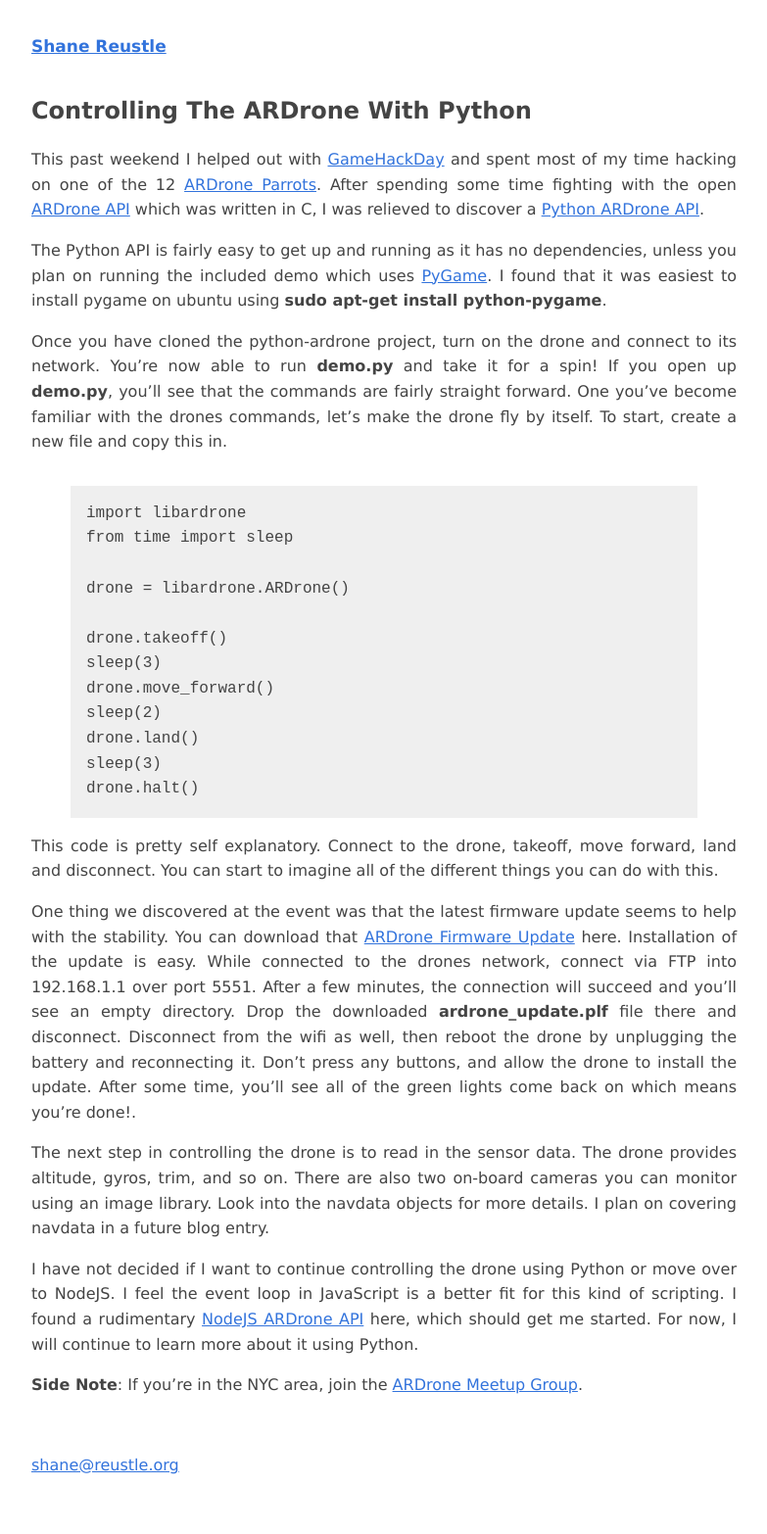
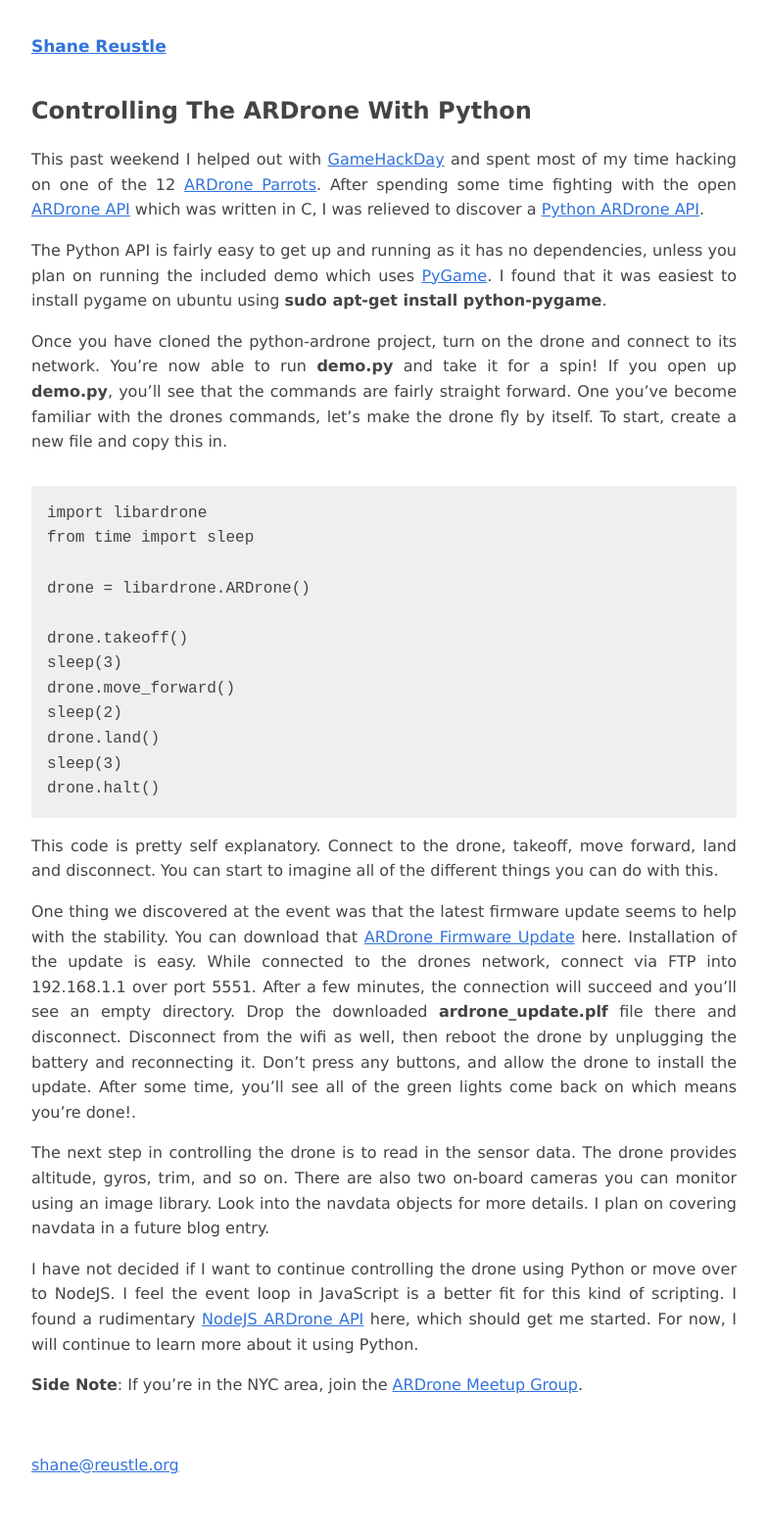
Before and after one commit to reustle/reustle, a Jekyll site: the page built from _posts/2011-06-26-controlling-the-ardrone-with-python.md, in a window 1280 px wide. Shown: the whole page at 98% size, without its empty margins (248-1031 px from the left). Built offline with Jekyll 4.4.1, drawn with Linux system fonts in a browser that asks for light colours.

Commit message:
Update 2011-06-26-controlling-the-ardrone-with-python.md

```diff
--- a/_posts/2011-06-26-controlling-the-ardrone-with-python.md
+++ b/_posts/2011-06-26-controlling-the-ardrone-with-python.md
@@ -10,7 +10,8 @@
 
 Once you have cloned the python-ardrone project, turn on the drone and connect to its network. You're now able to run **demo.py** and take it for a spin! If you open up **demo.py**, you'll see that the commands are fairly straight forward. One you've become familiar with the drones commands, let's make the drone fly by itself. To start, create a new file and copy this in.
 
-{% highlight python %}
+
+<pre>
 import libardrone
 from time import sleep
 
@@ -23,7 +24,8 @@
 drone.land()
 sleep(3)
 drone.halt()
-{% endhighlight %}
+</pre>
+
 
 This code is pretty self explanatory. Connect to the drone, takeoff, move forward, land and disconnect. You can start to imagine all of the different things you can do with this.
 
```
